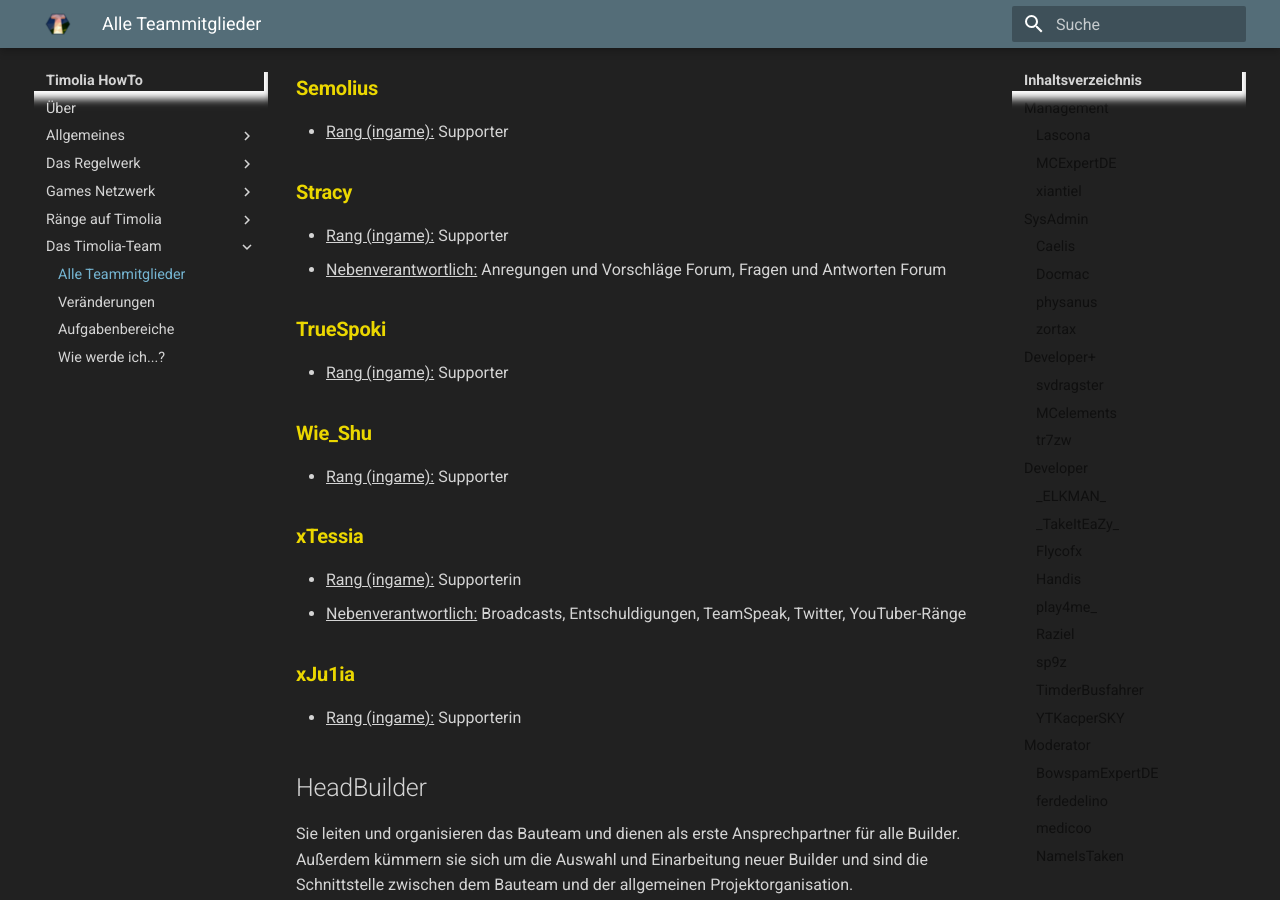
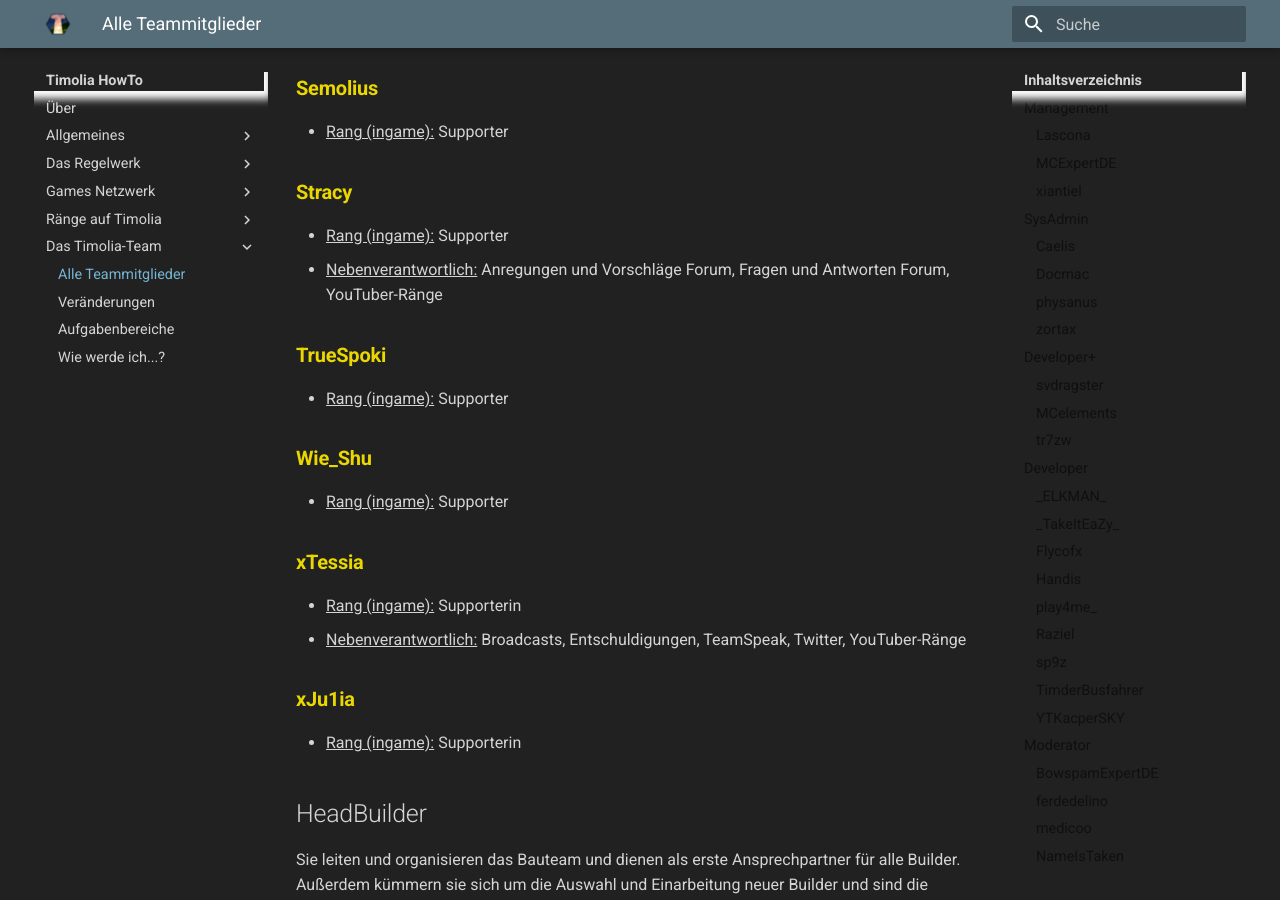
Before and after one commit to TimoliaDE/HowTo, an MkDocs documentation site: the page built from docs/team/members.md, in a window 1280 px wide and 900 px high, scrolled down 6552 px. Built offline with MkDocs 1.6.1 and Material for MkDocs 9.7.7, drawn with Linux system fonts in a browser that asks for light colours; old or Windows-style settings are respelled for this version of MkDocs.

Commit message:
Stracy NV YouTuber-Ränge

```diff
--- a/docs/team/members.md
+++ b/docs/team/members.md
@@ -202,7 +202,7 @@ Supporter stehen für alle grundlegenden Fragen und Reports zur Verfügung und s
 
 ### <strong><span class='supporter'>Stracy</span></strong>
 - <u>Rang (ingame):</u> Supporter
-- <u>Nebenverantwortlich:</u> Anregungen und Vorschläge Forum, Fragen und Antworten Forum
+- <u>Nebenverantwortlich:</u> Anregungen und Vorschläge Forum, Fragen und Antworten Forum, YouTuber-Ränge
 
 ### <strong><span class='supporter'>TrueSpoki</span></strong>
 - <u>Rang (ingame):</u> Supporter
```
Also changed, not shown: docs/team/responsibilities.md (+1 -0 lines).
